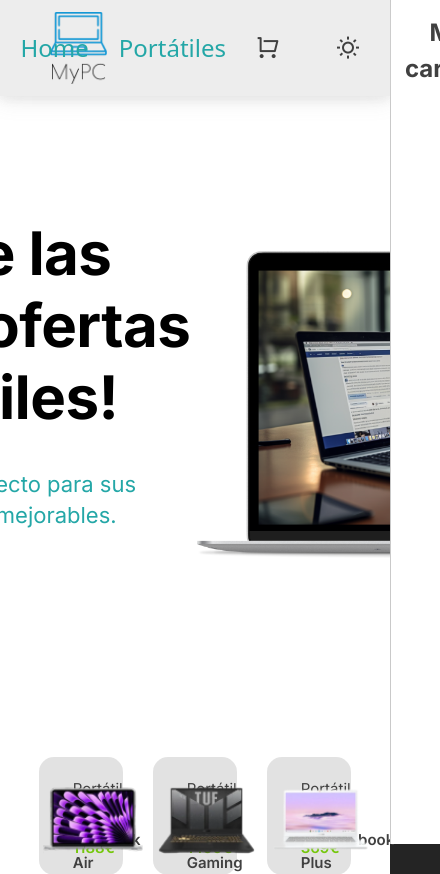
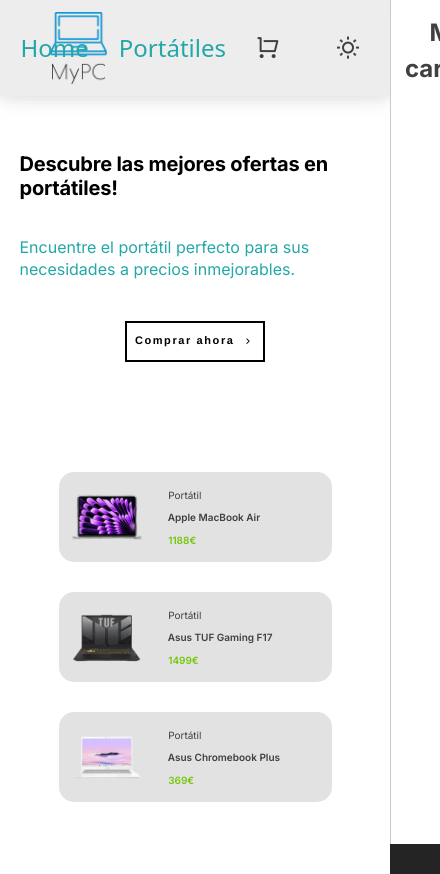
Before and after one commit to Manug0/Proyecto-12-React-Avanzado, a React (Vite) app: page / in a window 390 px wide. Shown: the top 874 px of the page, 440 px wide, since content can reach past the window. Built offline with nearby package versions, Linux system fonts and the light colour scheme; a web font is replaced by a local one.

Commit message:
add responsive Home page + footer

```diff
--- a/src/components/Footer/Footer.css
+++ b/src/components/Footer/Footer.css
@@ -20,9 +20,13 @@
 
 .footer-main-content {
 	display: flex;
+	flex-wrap: wrap;
+	gap: 2rem;
 	justify-content: space-evenly;
 	height: 100%;
 	padding-bottom: 2rem;
+	width: 90%;
+	margin: auto;
 }
 
 .support,
--- a/src/pages/Home/HomeCards.css
+++ b/src/pages/Home/HomeCards.css
@@ -19,10 +19,11 @@
 }
 .laptop-name {
 	position: absolute;
-	height: 15.25%;
-	width: 50%;
-	top: 42.37%;
-	left: 40.17%;
+	height: 15%;
+	/* width: 50%; */
+	padding-right: 8px;
+	top: 42%;
+	left: 40%;
 	font-weight: 600;
 	display: inline-block;
 }
@@ -38,7 +39,6 @@
 	position: absolute;
 	height: 60%;
 	min-width: 100px;
-	max-width: 110px;
 	top: 23%;
 	right: 67%;
 	bottom: 17%;
@@ -58,6 +58,7 @@
 	font-family: Inter;
 	border-radius: 15px;
 	transition: all 0.3s ease;
+	min-width: 300px;
 }
 .preview-card:hover {
 	cursor: pointer;
@@ -78,3 +79,53 @@
 .home-cards-container.dark-theme {
 	background-color: var(--dark-theme-background);
 }
+
+@media (max-width: 1200px) {
+	.home-cards {
+		width: 90%;
+	}
+	.preview-card {
+		min-width: 280px;
+		font-size: 12px;
+	}
+
+	.image-preview {
+		min-width: 30px;
+	}
+}
+
+@media (max-width: 1000px) {
+	.preview-card {
+		min-width: 220px;
+		font-size: 10px;
+		height: 90px;
+	}
+
+	.image-preview {
+		width: 70px;
+		height: 50px;
+	}
+}
+
+@media (max-width: 800px) {
+	.home-cards {
+		flex-direction: column;
+		width: 50%;
+	}
+}
+
+@media (max-width: 600px) {
+	.home-cards {
+		width: 70%;
+	}
+
+	.preview-card {
+		font-size: 12px;
+	}
+}
+
+@media (max-width: 400px) {
+	.preview-card {
+		font-size: 10px;
+	}
+}
--- a/src/pages/Home/HomeHero.css
+++ b/src/pages/Home/HomeHero.css
@@ -24,10 +24,6 @@
 }
 
 .buy-now-button {
-	align-items: center;
-	display: inline-flex;
-	justify-content: center;
-	position: relative;
 	all: unset;
 	align-items: center;
 	background-color: var(--primary-color);
@@ -132,14 +128,13 @@
 	position: absolute;
 	height: 60%;
 	bottom: 25%;
-	left: 0%;
+	right: 0%;
 	max-width: 100%;
 	overflow: hidden;
 	max-height: 100%;
-	object-fit: cover;
 }
 .device {
-	width: 914.5px;
+	width: 100%;
 	position: relative;
 	height: 545px;
 }
@@ -161,7 +156,8 @@
 	max-width: 1200px;
 }
 .home-hero {
-	width: 100%;
+	width: 90%;
+	margin: auto;
 	position: relative;
 	background-color: var(--primary-color);
 	overflow: hidden;
@@ -180,3 +176,97 @@
 .home-hero.dark-theme {
 	background-color: var(--dark-theme-background);
 }
+
+@media (max-width: 1300px) {
+	.appleMacbookAir13Silver {
+		height: 250px;
+		width: 400px;
+		right: 10%;
+	}
+	.heading {
+		font-size: 30px;
+	}
+	.subheading {
+		font-size: 18px;
+	}
+}
+
+@media (max-width: 1000px) {
+	.wrapper {
+		flex-direction: column;
+	}
+	.mediaLayouts {
+		margin: auto;
+		margin-top: 50px;
+	}
+	.device {
+		width: 100%;
+		height: fit-content;
+	}
+	.appleMacbookAir13Silver {
+		position: static;
+		height: 300px;
+		width: 100%;
+		min-width: 500px;
+	}
+	.heading {
+		font-size: 40px;
+	}
+	.subheading {
+		font-size: 22px;
+	}
+	.copyContainer {
+		width: 100%;
+	}
+	.copyComponent {
+		max-width: none;
+	}
+}
+
+@media (max-width: 600px) {
+	.mediaLayouts {
+		min-width: 100px;
+	}
+	.device {
+		width: 100%;
+		height: fit-content;
+	}
+	.appleMacbookAir13Silver {
+		position: static;
+		height: 200px;
+		width: 100%;
+		min-width: 260px;
+	}
+	.buy-now-button {
+		margin: auto;
+	}
+}
+
+@media (max-width: 400px) {
+	.appleMacbookAir13Silver {
+		/* position: static;
+		height: 100px;
+		width: 100%;
+		min-width: 180px; */
+		display: none;
+	}
+	.copyComponent {
+		min-width: 0;
+	}
+	.copyContainer {
+		min-width: 0;
+	}
+	.heading {
+		font-size: 20px;
+	}
+	.subheading {
+		font-size: 16px;
+	}
+	.buy-now-button {
+		width: 140px;
+		padding: 10px;
+	}
+	.buy-now-text {
+		font-size: 11px;
+	}
+}
--- a/src/pages/Home/HomePicks.css
+++ b/src/pages/Home/HomePicks.css
@@ -123,3 +123,17 @@
 .home-picks.dark-theme {
 	background-color: var(--dark-theme-background);
 }
+
+@media (max-width: 586px) {
+	.cardsGrid {
+		width: 90%;
+		margin: auto;
+	}
+	.cards {
+		height: 400px;
+		min-width: 230px;
+	}
+	.imageLummi {
+		height: 240px;
+	}
+}
```
